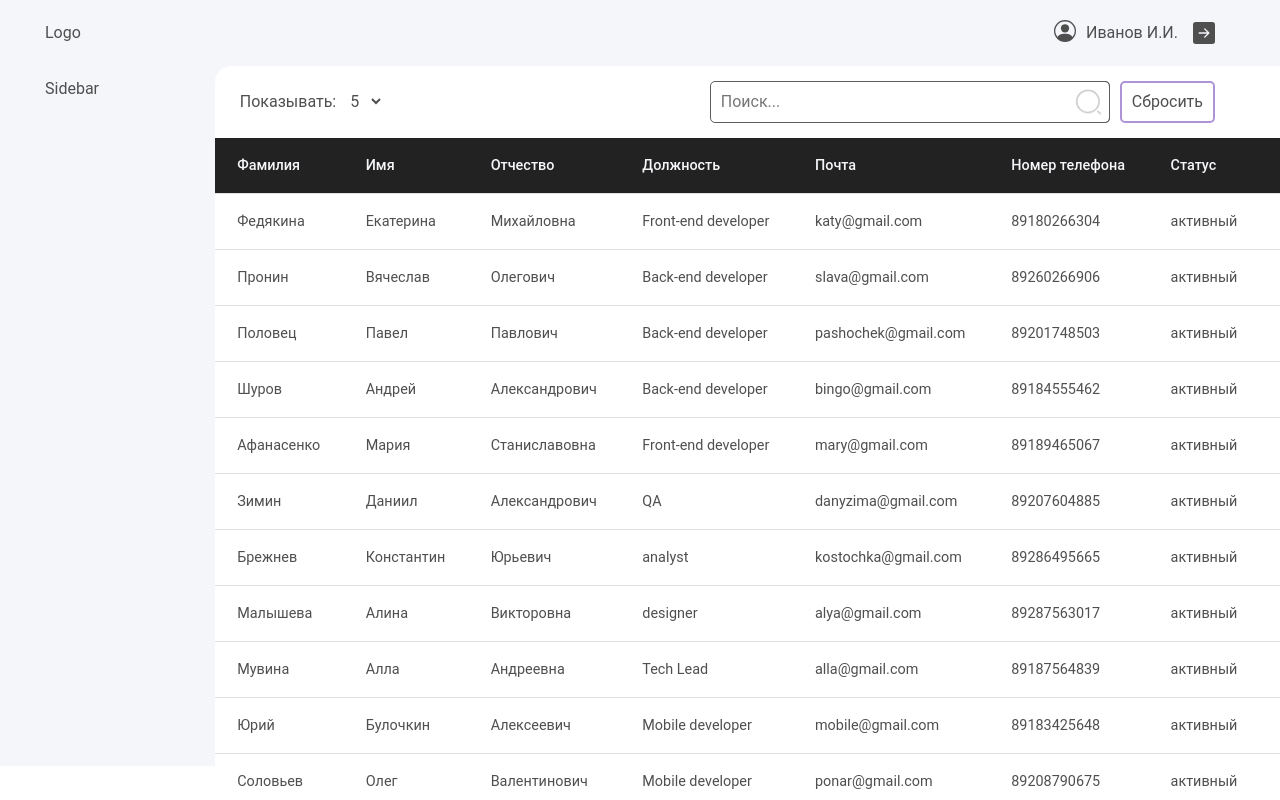
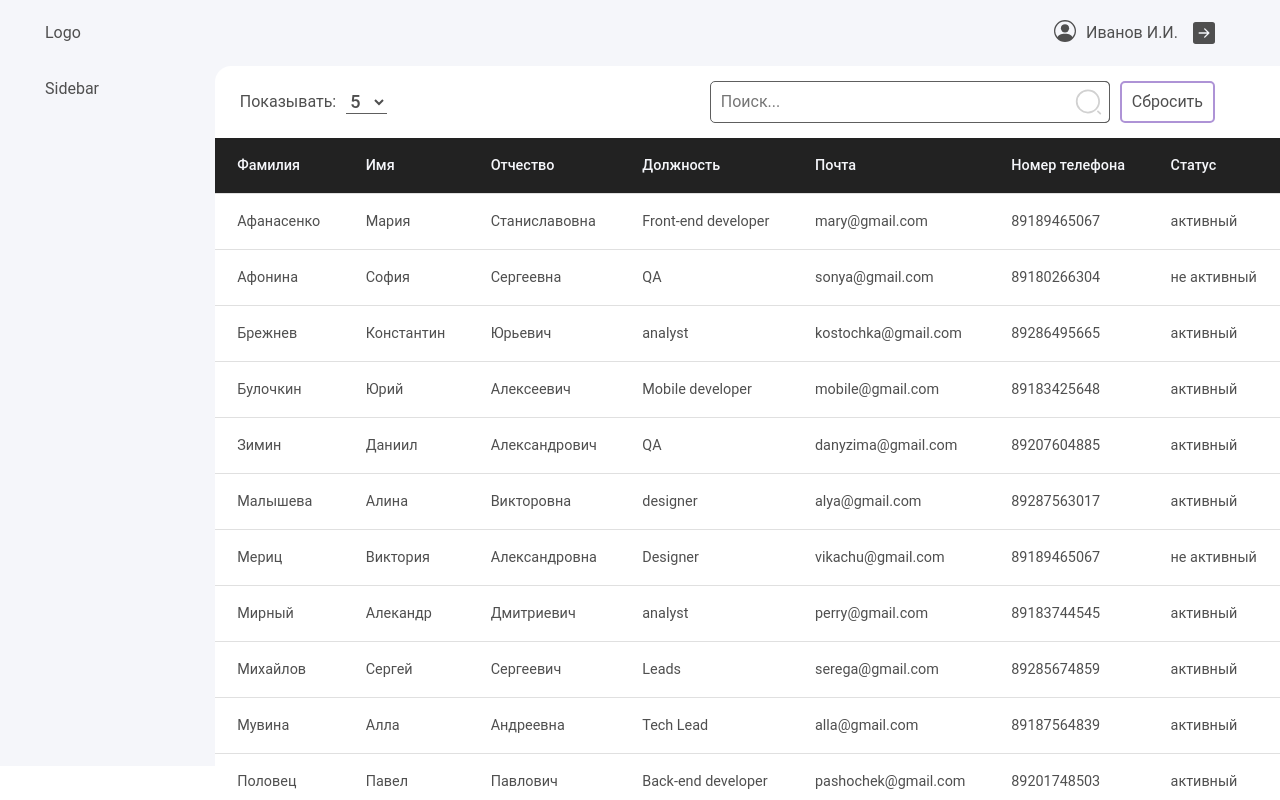
Before and after one commit to katysya/MyTeam, a React (Create React App) app: page / in a window 1280 px wide. Shown: the top 800 px of the page. Built offline with nearby package versions, Linux system fonts and the light colour scheme; data requests are answered from the project's data file.

Commit message:
Перенос Search и Parameter компонентов в Dashboard

```diff
--- a/db.json
+++ b/db.json
@@ -128,8 +128,8 @@
         },
         {
             "id": 10,
-            "name": "Булочкин",
-            "secondName": "Юрий",
+            "name": "Юрий",
+            "secondName": "Булочкин",
             "patronymic": "Алексеевич",
             "position": "Mobile developer",
             "phone": "89183425648",
--- a/src/components/Dashboard/Dashboard.scss
+++ b/src/components/Dashboard/Dashboard.scss
@@ -7,4 +7,10 @@
     background-color: #ffffff;
     height: 700px;
     padding: 15px 0 10px 0;
+
+    &__specification {
+        @include flexRowAlign;
+        justify-content: space-between;
+        padding: 0 65px 15px 25px;
+    }
 }
--- a/src/components/Dashboard/Dashboard.tsx
+++ b/src/components/Dashboard/Dashboard.tsx
@@ -1,22 +1,9 @@
 import axios from 'axios';
 import React, { useEffect, useState } from 'react';
 import { GridTable } from '../GridTable/GridTable';
+import Parameter from '../Parameter/Parameter';
+import Search from '../Search/Search';
 import './Dashboard.scss';
-
-interface employeesProps {
-  id: number;
-  name: string;
-  secondName: string;
-  patronymic: string;
-  position: string;
-  phone: string;
-  email: string;
-  address: string;
-  birth: string;
-  workDate: string;
-  status: string;
-  salary: number;
-}
 
 const Dashboard = () => {
   const columns = [
@@ -29,11 +16,18 @@ const Dashboard = () => {
     { field: 'status', label: 'Статус' },
   ];
 
-  const [employees, setEmployees] = useState([]);
+  const [employees, setEmployees] = useState([]); //Сотрудники
+  const [parameter, setParameter] = useState(5); //Количество элементов для отображения
+  const [search, setSearch] = useState(''); //поиск
+
+  console.log(`parameter = ${parameter}`);
+  console.log(`search = ${search}`);
 
   useEffect(() => {
     const getEmployees = async () => {
-      const res = await axios.get('http://localhost:5000/employees');
+      const res = await axios.get(
+        'http://localhost:5000/employees?_sort=secondName',
+      );
       setEmployees(res.data);
     };
     getEmployees();
@@ -41,6 +35,10 @@ const Dashboard = () => {
 
   return (
     <div className="dashboard">
+      <div className="dashboard__specification">
+        <Parameter value={parameter} onChange={setParameter} />
+        <Search value={search} onChange={setSearch} />
+      </div>
       <GridTable rows={employees} columns={columns} />
     </div>
   );
--- a/src/components/GridTable/GridTable.scss
+++ b/src/components/GridTable/GridTable.scss
@@ -3,9 +3,4 @@
 
 .gridTable {
 
-    &__specification {
-        @include flexRowAlign;
-        justify-content: space-between;
-        padding: 0 65px 15px 25px;
-    }
 }
--- a/src/components/GridTable/GridTable.tsx
+++ b/src/components/GridTable/GridTable.tsx
@@ -6,8 +6,6 @@ import HeaderCell from './components/HeaderCell/HeaderCell';
 import './GridTable.scss';
 import HeaderTable from './components/HeaderTable/HeaderTable';
 import BodyTable from './components/BodyTable/BodyTable';
-import Search from '../Search/Search';
-import Parameter from '../Parameter/Parameter';
 import Pagination from '../Pagination/Pagination';
 
 interface Pagination {
@@ -32,7 +30,7 @@ interface GridTableProps {
   rows: RowData[];
   columns: Column[];
   pagination?: Pagination;
-  onChange?: (pagination: Pagination, sort: Sort) => void;
+  onChangeSort?: (pagination: Pagination, sort: Sort) => void;
   className?: string;
 }
 
@@ -52,16 +50,8 @@ export const GridTable: FC<GridTableProps> = ({ rows, columns }) => {
     return <HeaderCell key={index}>{el.label}</HeaderCell>;
   };
 
-  const [parameter, setParameter] = useState(5);
-
-  console.log(parameter);
-
   return (
     <div className="gridTable">
-      <div className="gridTable__specification">
-        <Parameter value={parameter} onChange={setParameter} />
-        <Search />
-      </div>
       <Table>
         <HeaderTable>
           <Row>{columns.map(renderHeaderCell)}</Row>
--- a/src/components/Parameter/Parameter.tsx
+++ b/src/components/Parameter/Parameter.tsx
@@ -1,4 +1,4 @@
-import React, { FC, useState } from 'react';
+import React, { FC } from 'react';
 import './Parameter.scss';
 
 interface ParameterProps {
@@ -9,24 +9,24 @@ interface ParameterProps {
 const Parameter: FC<ParameterProps> = ({ value, onChange }) => {
   const countRow = [5, 10, 15, 20];
 
-  const [selected, setSelected] = useState(countRow[0]);
-
   const parameterChange = (event: any) => {
-    setSelected(event.target.value);
-    onChange?.(selected);
+    onChange?.(event.target.value);
   };
 
   return (
-    <form className="parameter">
+    <div className="parameter">
       <label className="parameter__label">Показывать:</label>
-      <select value={selected} onChange={parameterChange}>
+      <select
+        className="parameter__count"
+        value={value}
+        onChange={parameterChange}>
         {countRow.map((option) => (
           <option key={option} value={option}>
             {option}
           </option>
         ))}
       </select>
-    </form>
+    </div>
   );
 };
 
--- a/src/components/Search/Search.tsx
+++ b/src/components/Search/Search.tsx
@@ -1,11 +1,26 @@
-import React from 'react';
+import React, { FC } from 'react';
 import './Search.scss';
 
-const Search = () => {
+interface searchProps {
+  value: string;
+  onChange: any;
+}
+
+const Search: FC<searchProps> = ({ value, onChange }) => {
+  const searchChange = (event: any) => {
+    onChange?.(event.target.value);
+  };
+
   return (
     <form className="search">
       <div>
-        <input type="text" maxLength={40} placeholder="Поиск..." />
+        <input
+          type="text"
+          maxLength={40}
+          value={value}
+          placeholder="Поиск..."
+          onChange={searchChange}
+        />
         <button className="submit" type="submit"></button>
       </div>
       <button className="reset">Сбросить</button>
```
